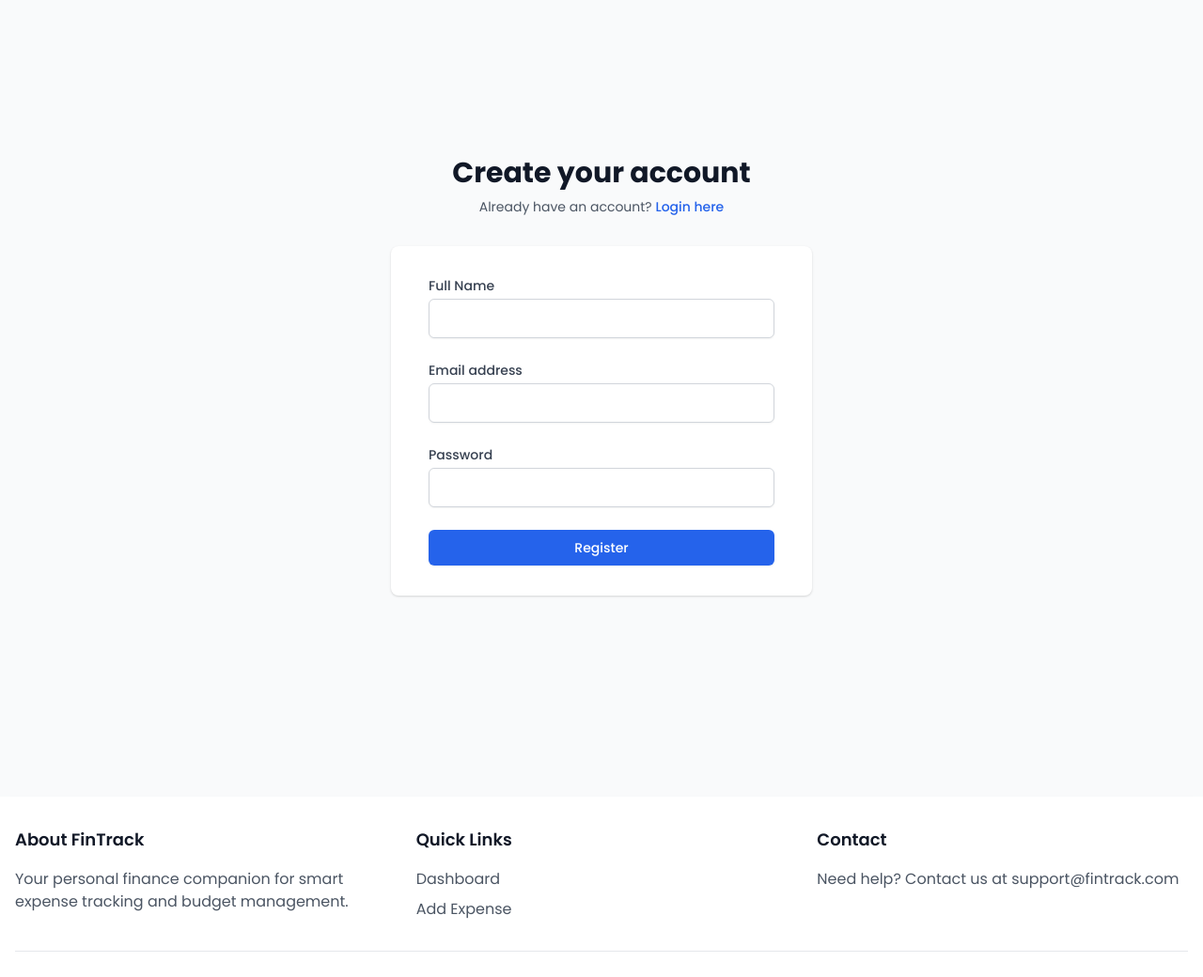
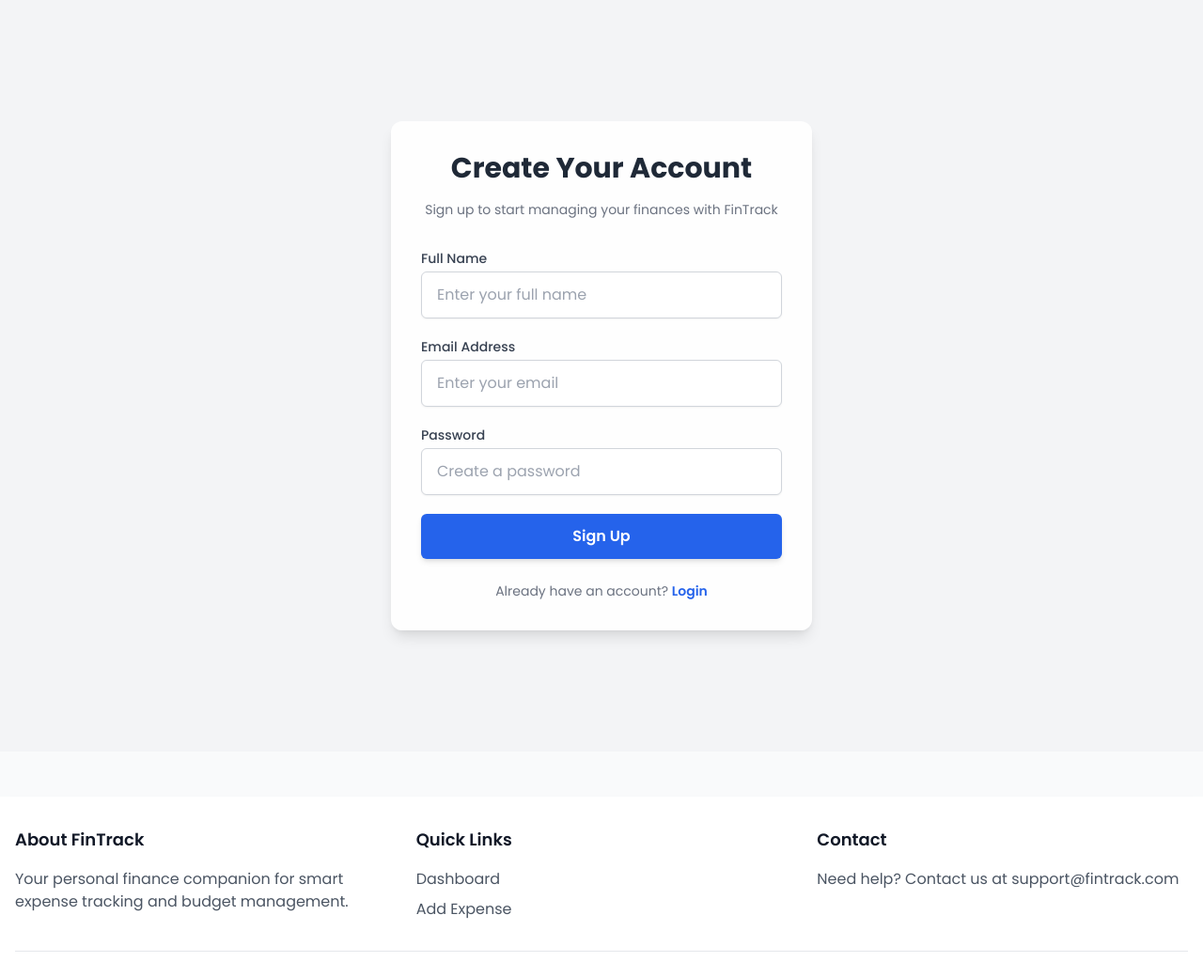
Before and after one commit to TechWithAkash/Expense_tracker, a Flask app: template templates/register.html in a window 1280 px wide. Shown: the part 64-1104 px from the top of the page at 94% size. Run offline with Flask 2, Linux system fonts and the light colour scheme; the template is opened without the code that fills it, so the values that code supplies are empty.

Commit message:
some UI modification of login and sign up page

```diff
--- a/templates/base.html
+++ b/templates/base.html
@@ -18,6 +18,8 @@
         </style>
     </head>
     <body class="bg-gray-50 min-h-screen flex flex-col">
+        {% if request.endpoint not in ['login', 'register'] %}
+
         <!-- Navbar -->
         <nav class="bg-white shadow-lg">
             <div class="max-w-7xl mx-auto px-4">
@@ -65,7 +67,7 @@
             </div>
         </div>
     </nav>
-
+    {% endif %}
     {% with messages = get_flashed_messages(with_categories=true) %}
         {% if messages %}
             {% for category, message in messages %}
@@ -83,6 +85,7 @@
     </main>
 
     <!-- Footer -->
+    {% if request.endpoint not in ['login', 'register'] %}
     <footer class="bg-white shadow-lg mt-12">
         <div class="max-w-7xl mx-auto py-8 px-4">
             <div class="grid grid-cols-1 md:grid-cols-3 gap-8">
@@ -107,6 +110,8 @@
             </div>
         </div>
     </footer>
+    {% endif %}
+
     <!-- Add this at the end of your base.html template, just before the closing body tag -->
 <div id="deleteConfirmationModal" class="fixed inset-0 z-50 hidden overflow-y-auto" aria-labelledby="modal-title" role="dialog" aria-modal="true">
     <div class="flex items-end justify-center min-h-screen pt-4 px-4 pb-20 text-center sm:block sm:p-0">
--- a/templates/register.html
+++ b/templates/register.html
@@ -1,51 +1,47 @@
-
-<!-- templates/register.html -->
 {% extends "base.html" %}
 {% block title %}Register{% endblock %}
+
 {% block content %}
-<div class="min-h-screen bg-gray-50 flex flex-col justify-center py-12 sm:px-6 lg:px-8">
-    <div class="sm:mx-auto sm:w-full sm:max-w-md">
-        <h2 class="text-center text-3xl font-extrabold text-gray-900">Create your account</h2>
-        <p class="mt-2 text-center text-sm text-gray-600">
-            Already have an account?
-            <a href="{{ url_for('login') }}" class="font-medium text-blue-600 hover:text-blue-500">Login here</a>
-        </p>
+<div class="flex items-center justify-center min-h-screen bg-gray-100">
+    <div class="bg-white bg-opacity-90 backdrop-blur-md shadow-lg rounded-xl p-8 max-w-md w-full">
+        <div class="text-center">
+            <h2 class="text-3xl font-bold text-gray-800 mb-4">Create Your Account</h2>
+            <p class="text-gray-500 text-sm mb-8">Sign up to start managing your finances with FinTrack</p>
         </div>
 
-    <div class="mt-8 sm:mx-auto sm:w-full sm:max-w-md">
-        <div class="bg-white py-8 px-4 shadow sm:rounded-lg sm:px-10">
-            <form method="POST" class="space-y-6">
+        <!-- Register Form -->
+        <form method="POST" class="space-y-5">
             <div>
-                    <label for="name" class="block text-sm font-medium text-gray-700">Full Name</label>
-                    <div class="mt-1">
+                <label for="name" class="block text-sm font-medium text-gray-700 mb-1">Full Name</label>
                 <input type="text" name="name" id="name" required
-                            class="appearance-none block w-full px-3 py-2 border border-gray-300 rounded-md shadow-sm placeholder-gray-400 focus:outline-none focus:ring-blue-500 focus:border-blue-500">
-                    </div>
+                    class="w-full px-4 py-3 rounded-md border border-gray-300 focus:ring-2 focus:ring-blue-500 focus:border-blue-500 transition-all shadow-sm"
+                    placeholder="Enter your full name">
             </div>
 
             <div>
-                    <label for="email" class="block text-sm font-medium text-gray-700">Email address</label>
-                    <div class="mt-1">
+                <label for="email" class="block text-sm font-medium text-gray-700 mb-1">Email Address</label>
                 <input type="email" name="email" id="email" required
-                            class="appearance-none block w-full px-3 py-2 border border-gray-300 rounded-md shadow-sm placeholder-gray-400 focus:outline-none focus:ring-blue-500 focus:border-blue-500">
-                    </div>
+                    class="w-full px-4 py-3 rounded-md border border-gray-300 focus:ring-2 focus:ring-blue-500 focus:border-blue-500 transition-all shadow-sm"
+                    placeholder="Enter your email">
             </div>
 
             <div>
-                    <label for="password" class="block text-sm font-medium text-gray-700">Password</label>
-                    <div class="mt-1">
+                <label for="password" class="block text-sm font-medium text-gray-700 mb-1">Password</label>
                 <input type="password" name="password" id="password" required
-                            class="appearance-none block w-full px-3 py-2 border border-gray-300 rounded-md shadow-sm placeholder-gray-400 focus:outline-none focus:ring-blue-500 focus:border-blue-500">
-                    </div>
+                    class="w-full px-4 py-3 rounded-md border border-gray-300 focus:ring-2 focus:ring-blue-500 focus:border-blue-500 transition-all shadow-sm"
+                    placeholder="Create a password">
             </div>
 
-                <div>
             <button type="submit"
-                        class="w-full flex justify-center py-2 px-4 border border-transparent rounded-md shadow-sm text-sm font-medium text-white bg-blue-600 hover:bg-blue-700 focus:outline-none focus:ring-2 focus:ring-offset-2 focus:ring-blue-500">
-                        Register
+                class="w-full py-3 bg-blue-600 hover:bg-blue-700 text-white font-semibold rounded-md shadow-md transition-all transform hover:scale-105">
+                Sign Up
             </button>
-                </div>
         </form>
+
+        <!-- Divider -->
+        <div class="mt-6 text-center text-gray-500 text-sm">
+            Already have an account?
+            <a href="{{ url_for('login') }}" class="text-blue-600 font-semibold hover:text-blue-700 transition">Login</a>
         </div>
     </div>
 </div>
```
Also changed, not shown: templates/login.html (+29 -17 lines). Lines whose indentation alone changed are shown as unchanged.
